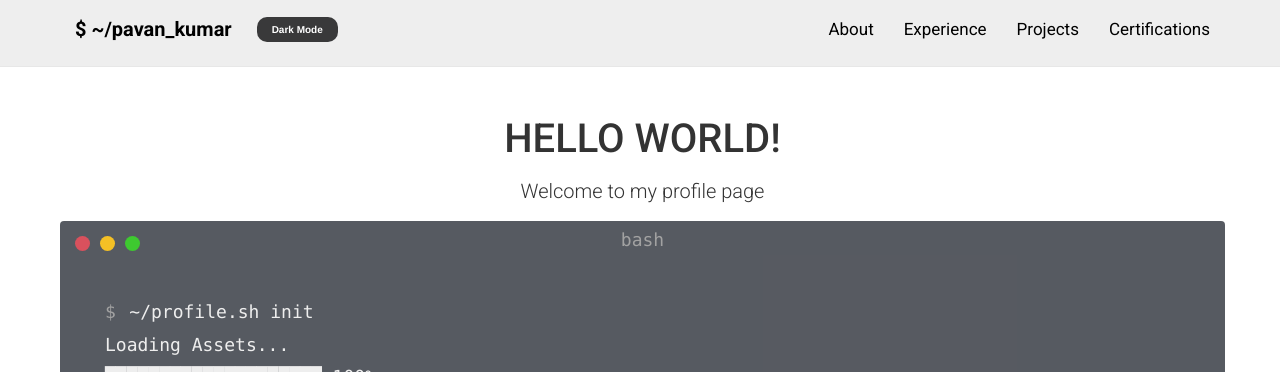
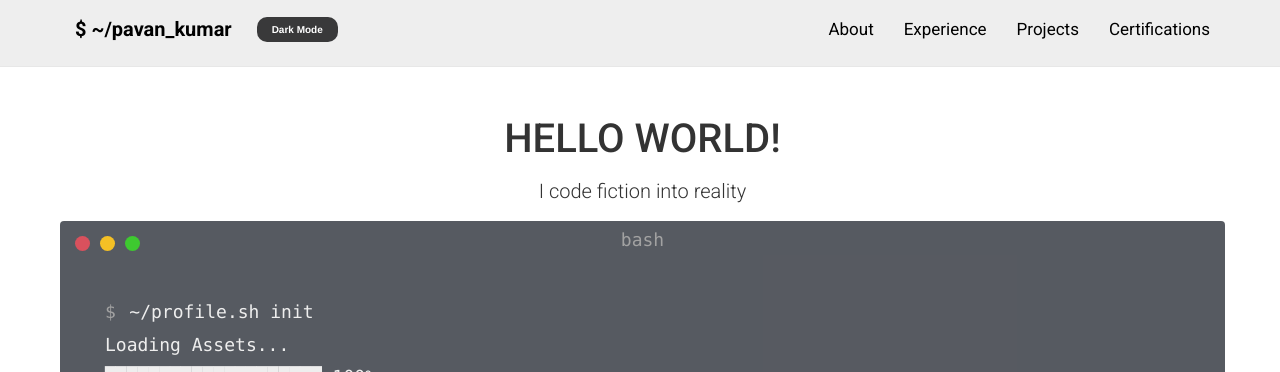
Before and after one commit to pavan-turlapati/pavan-turlapati.github.io, a Jekyll site: the page built from index.html, in a window 1280 px wide and 1123 px high. Shown: the top 372 px of the window. Built offline with Jekyll 4.4.1, drawn with Linux system fonts in a browser that asks for light colours; nearby versions of some CDN libraries.

Commit message:
Update hello.html

```diff
--- a/_includes/hello.html
+++ b/_includes/hello.html
@@ -1,7 +1,7 @@
 <div class="container intro-container" id="about" style="margin-top:10rem;">
     <div class="row clearfix" style="margin-bottom:1rem; text-align:center;">
         <h1>HELLO WORLD!</h1><br>
-        <h2>Welcome to my profile page</h2>
+        <h2>I code fiction into reality</h2>
     </div>
     <div class="row clearfix">
         <div id="termynal" data-termynal>
```
